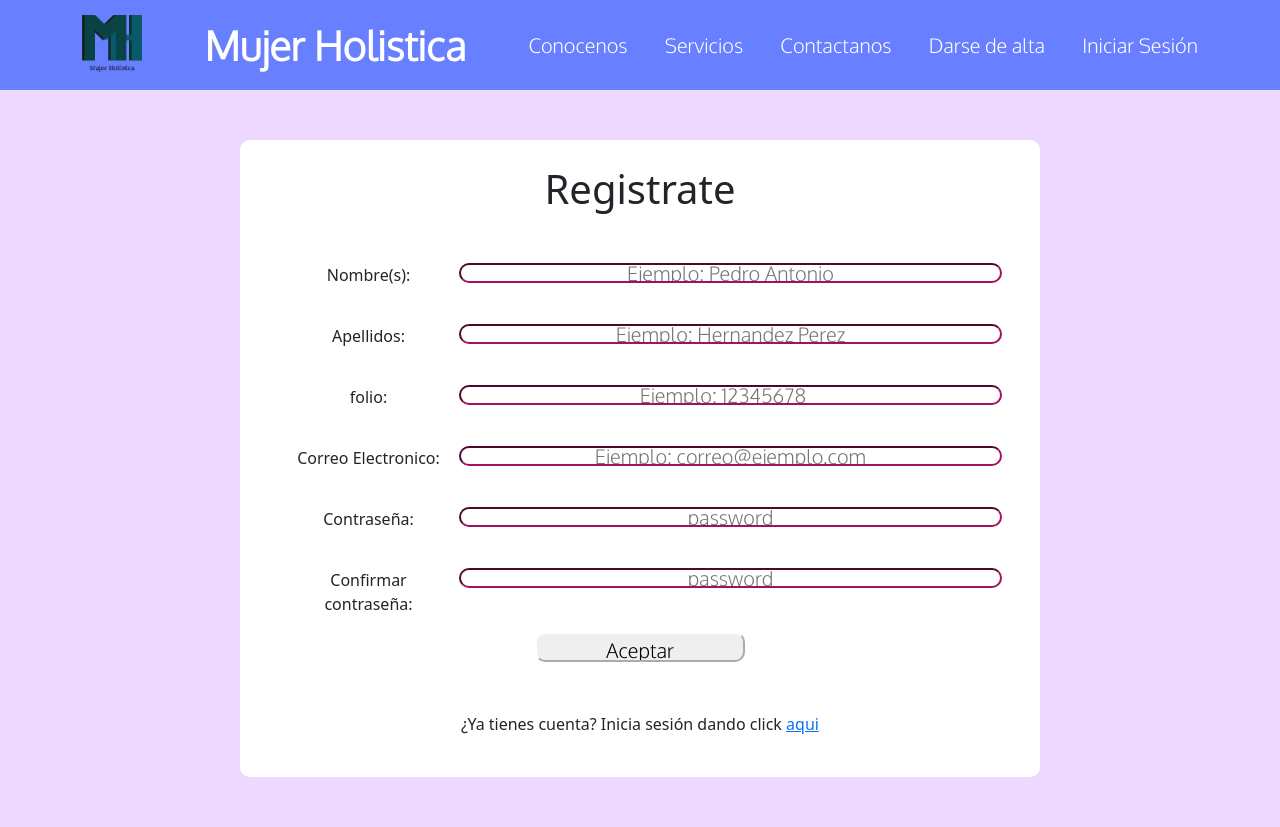
After one commit to SebastianAlvarez/mujerHolistica, a PHP site: page /views/registro.html in a window 1280 px wide. The commit adds this page. Run offline with PHP 8.4, Linux system fonts and the light colour scheme.

Commit message:
Se modificaron las vistas

```diff
--- a/css/StyleLogin.css
+++ b/css/StyleLogin.css
@@ -37,7 +37,7 @@ html {
 	border-color: #A11160;
 	margin-left: auto;
 	margin-right: auto;
-	margin-bottom: 50px;
+	margin-bottom: 25px;
 	text-align: center;
 	font-family: 'Oxygen', serif;
 	font-size: 20px;
@@ -82,3 +82,23 @@ html {
 	transition: 5s;
 	box-shadow: 0px 10px 20px 5px #A11160;
 }
+
+.imagen-login{
+	max-width: 200px;
+	margin: 0 auto;
+}
+
+.contenedor{
+	max-width: 800px;
+	margin: 50px auto;
+}
+
+main h1{
+	margin-bottom: 50px;
+}
+
+main{
+	background-color: white;
+	padding: 25px 50px;
+	border-radius: 10px;
+}
--- a/views/Conocenos.html
+++ b/views/Conocenos.html
@@ -12,7 +12,7 @@
 	<header class="header2">
 		<div class="container flex">
 		<img class="header_imgLogo" src="../Images/MHLogo.png">
-		<a href="#" class="header_pHolistica">Mujer Holistica</a>
+		<a href="Home.html" class="header_pHolistica">Mujer Holistica</a>
 			<nav class="navegacion">
 				<a href="Conocenos.html" class="header_menu">Conocenos</a>
 				<a href="Servicios.html" class="header_menu">Servicios</a>
--- a/views/Servicios.html
+++ b/views/Servicios.html
@@ -12,13 +12,13 @@
 	<header class="header2">
 		<div class="container flex">
 		<img class="header_imgLogo" src="../Images/MHLogo.png">
-		<a href="#" class="header_pHolistica">Mujer Holistica</a>
+		<a href="Home.html" class="header_pHolistica">Mujer Holistica</a>
 			<nav class="navegacion">
 				<a href="Conocenos.html" class="header_menu">Conocenos</a>
 				<a href="Servicios.html" class="header_menu">Servicios</a>
-				<a href="#" class="header_menu">Contactanos</a>
+				<a href="ubicacion.html" class="header_menu">Contactanos</a>
 				<a href="#" class="header_menu">Darse de alta</a>
-				<a href="#" class="header_menu">Cuenta</a>
+				<a href="Login.html" class="header_menu">Iniciar Sesión</a>
 			</nav>
 		</div>
 	</header>
--- /dev/null
+++ b/views/registro.html
@@ -0,0 +1,64 @@
+<!DOCTYPE html>
+<html>
+<head>
+	<title>Registro</title>
+	<meta charset="utf-8">
+	<link href="https://cdn.jsdelivr.net/npm/bootstrap@5.0.0-beta1/dist/css/bootstrap.min.css" rel="stylesheet" integrity="sha384-giJF6kkoqNQ00vy+HMDP7azOuL0xtbfIcaT9wjKHr8RbDVddVHyTfAAsrekwKmP1" crossorigin="anonymous">
+	<link rel="stylesheet" href="../css/Style.css">
+    <link rel="stylesheet" href="../css/StyleLogin.css">
+</head>
+<body>
+
+	<header class="header2">
+		<div class="container flex">
+		<img class="header_imgLogo" src="../Images/MHLogo.png">
+		<a href="Home.html" class="header_pHolistica">Mujer Holistica</a>
+			<nav class="navegacion">
+				<a href="Conocenos.html" class="header_menu">Conocenos</a>
+				<a href="Servicios.html" class="header_menu">Servicios</a>
+				<a href="ubicacion.html" class="header_menu">Contactanos</a>
+				<a href="#" class="header_menu">Darse de alta</a>
+				<a href="Login.html" class="header_menu">Iniciar Sesión</a>
+			</nav>
+		</div>
+	</header>
+
+	<main class="contenedor">
+		<h1 class="text-center">Registrate</h1>
+        <form action="">
+            <div class="row mt-3">
+				<label for="nombre" class="col-12 col-md-3 text-center ">Nombre(s): </label>
+				<input class="art_bd-email col-12 col-md" type="text" name="nombre" placeholder="Ejemplo: Pedro Antonio">
+            </div>
+            <div class="row mt-3">
+				<label for="apellido" class="col-12 col-md-3 text-center ">Apellidos: </label>
+				<input class="art_bd-email col-12 col-md" type="text" name="apellido" placeholder="Ejemplo: Hernandez Perez">
+            </div>
+            <div class="row mt-3">
+				<label for="folio" class="col-12 col-md-3 text-center ">folio: </label>
+				<input class="art_bd-email col-12 col-md" type="number" name="folio" placeholder="Ejemplo: 12345678">
+            </div>
+            <div class="row my-3">
+				<label for="correo" class="col-12 col-md-3 text-center ">Correo Electronico: </label>
+				<input class="art_bd-email col-12 col-md" type="email" name="correo" placeholder="Ejemplo: correo@ejemplo.com">
+            </div>
+            <div class="row my-3">
+				<label for="password" class="col-12 col-md-3 text-center">Contraseña:</label>
+				<input class="art_bd-pass col-12 col-md" type="password" name="password" placeholder="password">
+            </div>
+            <div class="row my-3">
+				<label for="password-confirmar" class="col-12 col-md-3 text-center">Confirmar contraseña:</label>
+				<input class="art_bd-pass col-12 col-md" type="password" name="password-comfirmar" placeholder="password">
+            </div>
+            <input type="submit" value="Aceptar" class="art_bd-accept">
+
+        </form>
+        <p class="text-center">¿Ya tienes cuenta? Inicia sesión dando click <a href="Login.html">aqui</a></p>
+
+	</main>
+
+
+	<script src="https://cdn.jsdelivr.net/npm/bootstrap@5.0.0-beta1/dist/js/bootstrap.bundle.min.js" integrity="sha384-ygbV9kiqUc6oa4msXn9868pTtWMgiQaeYH7/t7LECLbyPA2x65Kgf80OJFdroafW" crossorigin="anonymous"></script>
+
+</body>
+</html>
```
Also changed, not shown: css/Style.css (+48 -0 lines), views/Agendar cita paciente.html (+18 -11 lines), views/Home.html (+13 -22 lines), views/Login.html (+19 -24 lines), views/ubicacion.html (added, +41 -0 lines).
